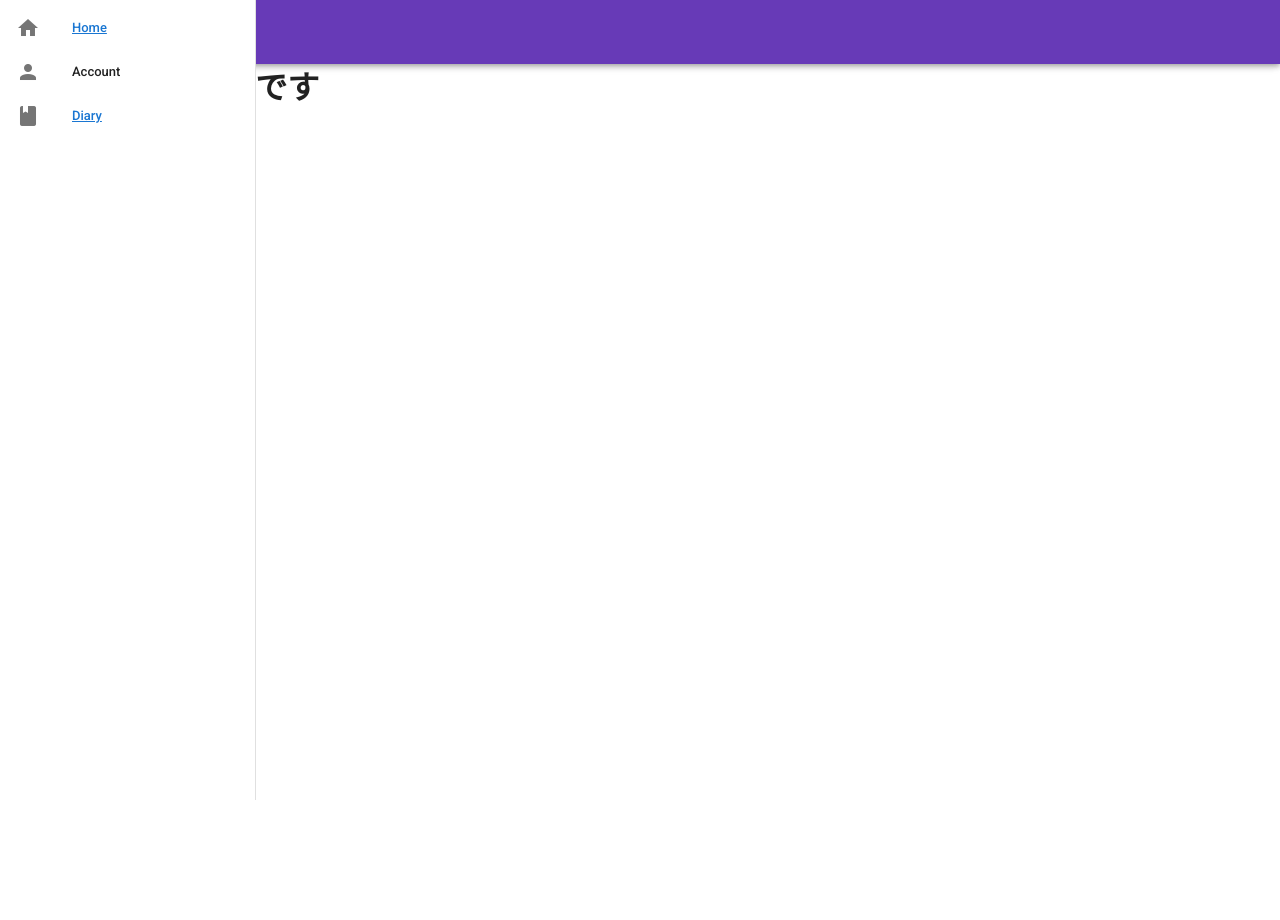
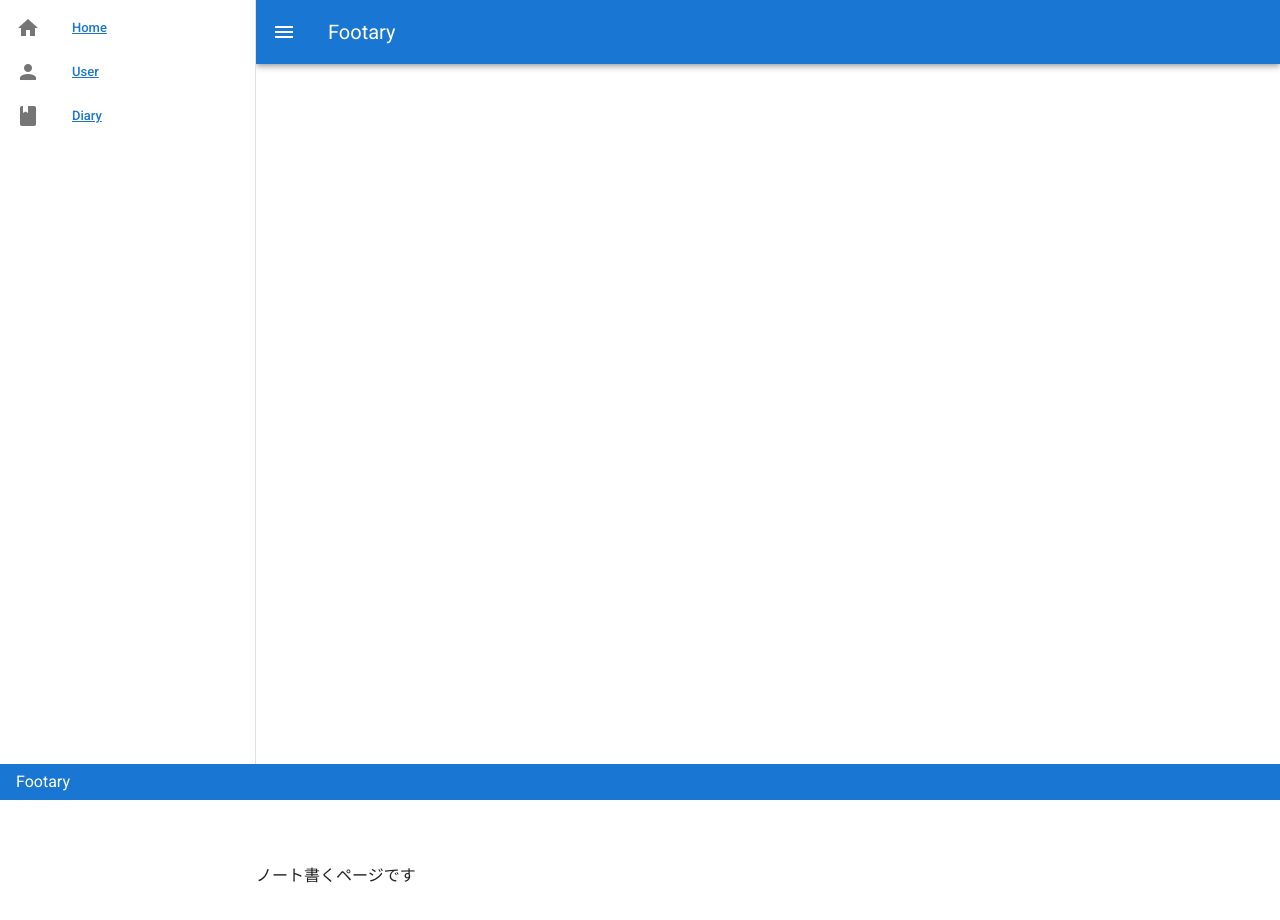
Before and after one commit to Tstegen1/footary, a Vue app: page /diary in a window 1280 px wide. Both pictures are taken after a click on the button 28 px from the left and 32 px from the top of the page. Shown: the top 920 px of the page. Before the commit the page ends 800 px from the top, so only its background shows below. Built offline with nearby package versions, Linux system fonts and the light colour scheme.

Commit message:
footer追加とコンポーネント整理

```diff
--- a/src/main.js
+++ b/src/main.js
@@ -2,8 +2,9 @@ import Vue from 'vue'
 import App from './App.vue'
 import Diary from './pages/Diary.vue';
 import Home from './pages/Home.vue';
-import Login from './pages/Login.vue';
+import Authentication from './pages/Authentication';
 import Navbar from './pages/Navbar.vue';
+import User from './pages/User.vue';
 import vuetify from './plugins/vuetify';
 import router from './router';
 import store from './store/store';
@@ -12,8 +13,9 @@ Vue.config.productionTip = false
 
 Vue.component('Diary', Diary);
 Vue.component('Home', Home);
-Vue.component('Login', Login);
+Vue.component('Authentication', Authentication);
 Vue.component('Navbar', Navbar);
+Vue.component('User', User);
 
 
 
--- /dev/null
+++ b/src/pages/Authentication.vue
@@ -0,0 +1,59 @@
+<!-- ログイン画面 -->
+<template>
+  <v-main>
+    <h1>認証画面です</h1>
+      <!-- v-if="userStatus" -->
+      <!-- <v-btn text @click="logout">
+        ログアウト
+      </v-btn> -->
+      <!-- v-else -->
+      <!-- <v-btn text @click="login">
+        ログイン
+      </v-btn> -->
+  </v-main>
+</template>
+
+<script>
+// import firebase from '../plugins/firebase';
+// import { mapActions } from 'vuex';
+
+export default {
+  // computed: {
+  //   userStatus() {
+  //   // ログインするとtrue
+  //     return this.$store.getters.isAuthenticated;
+  //   }
+  // },
+  // methods: {
+  //   // setUser読み込み
+  //   ...mapActions(['setUser']),
+  //   logout() {
+  //     firebase.auth().signOut()
+  //     .then(() => {
+  //       this.$store.state.user = null;
+  //       this.$router.push({ name: "Login" });
+  //     })
+  //     .catch((error) => {
+  //       alert(error);
+  //     })
+  //   },
+  //   login() {
+  //     const provider = new firebase.auth.GoogleAuthProvider();
+  //     firebase.auth().signInWithPopup(provider)
+  //     .then((result) => {
+  //       this.setUser(result.user);
+  //       this.$router.push({ name: "Home" });
+  //     }).catch((error) => {
+  //       alert(error);
+  //     })
+  //   }
+  // },
+  // mounted() {
+  //   firebase.auth().onAuthStateChanged((user) => {
+  //     if(user) {
+  //       this.setUser(user)
+  //     }
+  //   })
+  // },
+};
+</script>
--- a/src/pages/Diary.vue
+++ b/src/pages/Diary.vue
@@ -1,7 +1,7 @@
 <!-- サッカーノートを書く -->
 <template>
   <v-main>
-    <h1>ノート書くページです</h1>
+    ノート書くページです
   </v-main>
 </template>
 
--- a/src/pages/Home.vue
+++ b/src/pages/Home.vue
@@ -1,4 +1,4 @@
-<!-- ログインした後のホーム画面 -->
+<!-- ホーム画面 -->
 <template>
   <v-main>
     <v-row class="text-center">
--- a/src/pages/Login.vue
+++ /dev/null
@@ -1,14 +0,0 @@
-<!-- ログイン画面 -->
-<template>
-  <v-container>
-    <h1>ログイン画面です</h1>
-  </v-container>
-</template>
-
-<script>
-
-
-
-export default {
-};
-</script>
--- a/src/pages/Navbar.vue
+++ b/src/pages/Navbar.vue
@@ -1,21 +1,13 @@
 <!-- 共通のナビゲーション画面 -->
 <template>
-  <div>
-    <v-app-bar color="deep-purple" dark>
+  <v-app>
+    <v-app-bar absolute app color="primary" dark>
       <v-app-bar-nav-icon @click="drawer = true"></v-app-bar-nav-icon>
       <v-toolbar-title>Footary</v-toolbar-title>
-      <!-- v-if="userStatus" -->
-      <!-- <v-btn text @click="logout">
-        ログアウト
-      </v-btn> -->
-      <!-- v-else -->
-      <!-- <v-btn text @click="login">
-        ログイン
-      </v-btn> -->
     </v-app-bar>
-    <v-navigation-drawer v-model="drawer" absolute >
+    <v-navigation-drawer app v-model="drawer" absolute>
       <v-list nav dense>
-        <v-list-item-group v-model="group" active-class="deep-purple--text">
+        <v-list-item-group v-model="group" active-class="primary--text">
           <v-list-item>
             <v-list-item-icon>
               <v-icon>mdi-home</v-icon>
@@ -26,7 +18,7 @@
             <v-list-item-icon>
               <v-icon>mdi-account</v-icon>
             </v-list-item-icon>
-            <v-list-item-title>Account</v-list-item-title>
+            <v-list-item-title><router-link to="/user">User</router-link></v-list-item-title>
           </v-list-item>
           <v-list-item>
             <v-list-item-icon>
@@ -37,12 +29,13 @@
         </v-list-item-group>
       </v-list>
     </v-navigation-drawer>
-  </div>
+    <v-footer color="primary" dark app>
+      Footary
+    </v-footer>
+  </v-app>
 </template>
 
 <script>
-// import firebase from '../plugins/firebase';
-// import { mapActions } from 'vuex';
 
 export default {
   data() {
@@ -51,49 +44,5 @@ export default {
       group: null,
     }
   },
-  // computed: {
-  //   userStatus() {
-  //   // ログインするとtrue
-  //     return this.$store.getters.isAuthenticated;
-  //   }
-  // },
-  // methods: {
-  //   // setUser読み込み
-  //   ...mapActions(['setUser']),
-  //   logout() {
-  //     firebase.auth().signOut()
-  //     .then(() => {
-  //       this.$store.state.user = null;
-  //       this.$router.push({ name: "Login" });
-  //     })
-  //     .catch((error) => {
-  //       alert(error);
-  //     })
-  //   },
-  //   login() {
-  //     const provider = new firebase.auth.GoogleAuthProvider();
-  //     firebase.auth().signInWithPopup(provider)
-  //     .then((result) => {
-  //       this.setUser(result.user);
-  //       this.$router.push({ name: "Home" });
-  //     }).catch((error) => {
-  //       alert(error);
-  //     })
-  //   }
-  // },
-  // mounted() {
-  //   firebase.auth().onAuthStateChanged((user) => {
-  //     if(user) {
-  //       this.setUser(user)
-  //     }
-  //   })
-  // },
 }
-//   mounted() {
-//     firebase.auth().onAuthStateChanged((user) => {
-//       if(user) {
-//         this.setUser(user)
-//       }
-//     })
-//   },
 </script>
--- /dev/null
+++ b/src/pages/User.vue
@@ -0,0 +1,5 @@
+<template>
+  <v-main>
+    <h1>ユーザ情報のページです</h1>
+  </v-main>
+</template>
--- a/src/router.js
+++ b/src/router.js
@@ -1,8 +1,9 @@
 import Vue from 'vue';
 import Router from 'vue-router';
 import Home from './pages/Home.vue';
-import Login from './pages/Login.vue';
+import Authentication from './pages/Authentication';
 import Diary from './pages/Diary.vue';
+import User from './pages/User.vue';
 // import Navbar from './pages/Navbar.vue';
 // import store from './store/store';
 
@@ -34,14 +35,19 @@ const routes = [
     // }
   },
   {
-    path: '/login',
-    name: 'Login',
-    component: Login
+    path: '/authentication',
+    name: 'Authentication',
+    component: Authentication
   },
   {
     path: '/diary',
     name: 'Diary',
     component: Diary
+  },
+  {
+    path: '/user',
+    name: 'User',
+    component: User
   },
 ];
 
```
